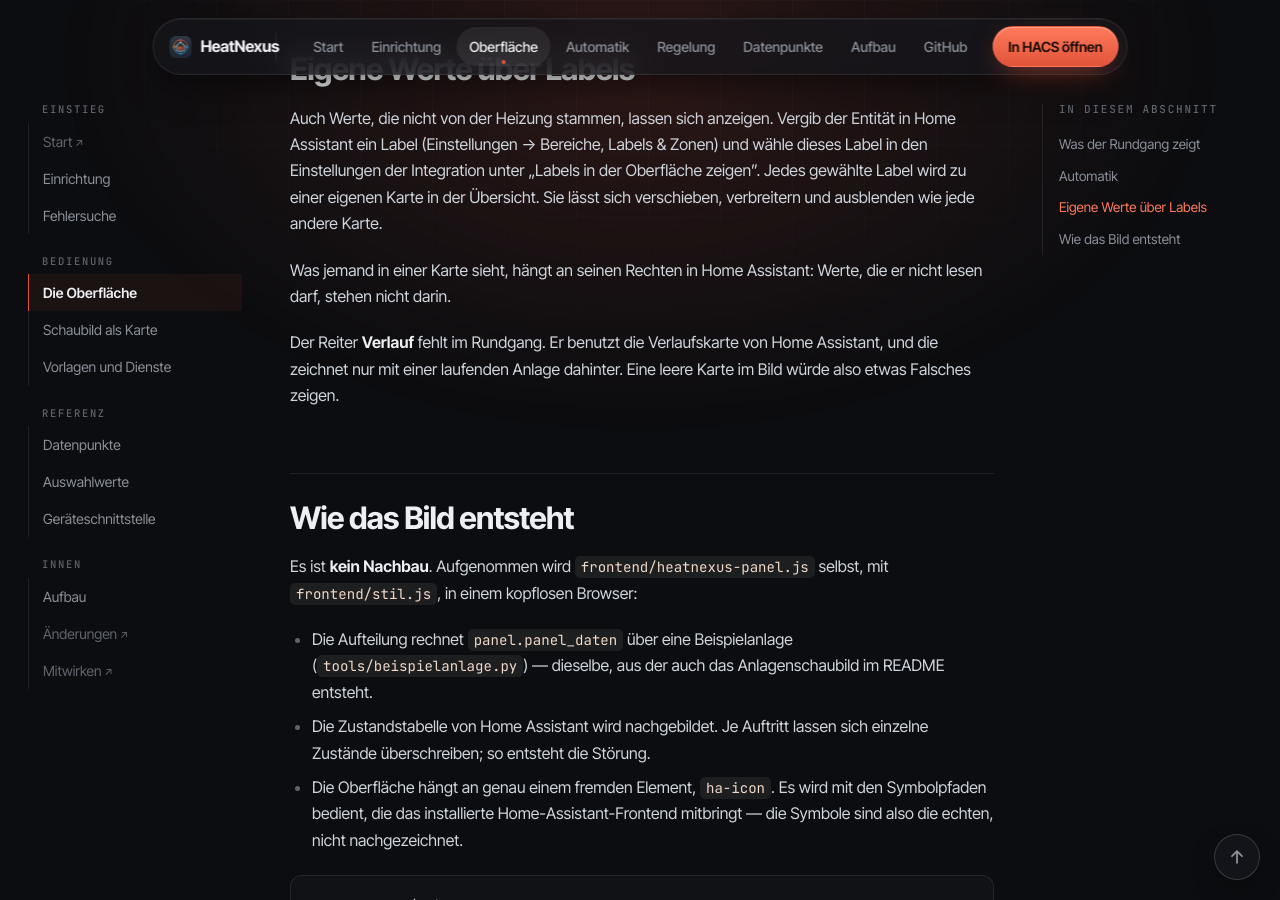
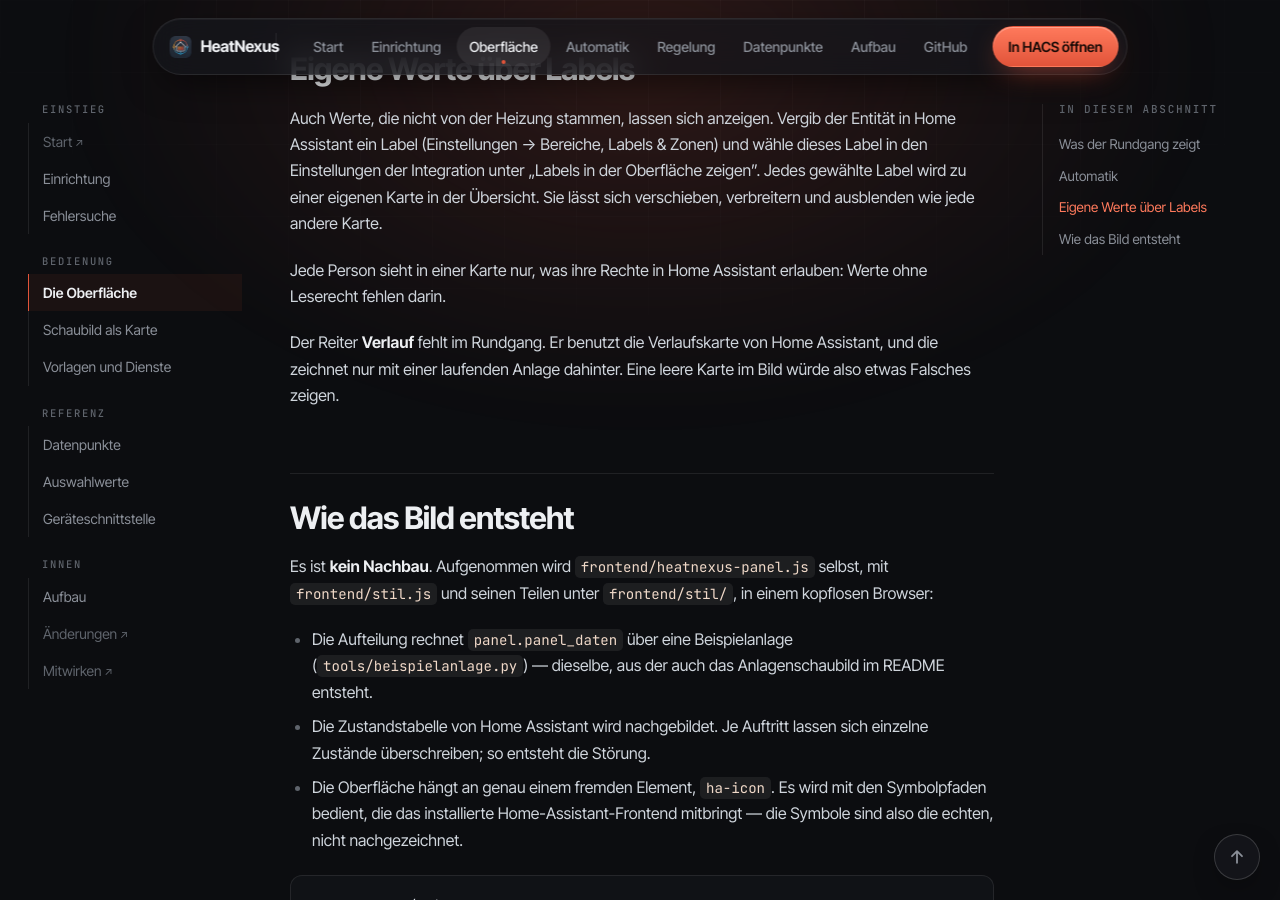
Before and after one commit to xIceTea/HeatNexus, a Jekyll site: the page built from docs/ANLEITUNG.md, in a window 1280 px wide and 900 px high, scrolled down 12468 px. Built offline with Jekyll 4.4.1, drawn with Linux system fonts in a browser that asks for light colours; some of the changed lines change nothing that is shown; some of the changed text lies outside the part shown.

Commit message:
docs: Architektur um Abruf, Stil und Panelmodule ergänzen

```diff
--- a/docs/_includes/ARCHITECTURE.md
+++ b/docs/_includes/ARCHITECTURE.md
@@ -64,7 +64,10 @@
 Die Einrichtung wartet nur auf die Grunddaten (`async_init_basic()`, eigenes
 Zeitlimit `INIT_TIMEOUT`, getrennt vom Zeitlimit des Pollings). Der Vollabzug
 läuft danach als Hintergrundaufgabe und meldet die zusätzlich gefundenen
-Entities nach.
+Entities nach. Scheitert er oder bleibt er lückenhaft, stellt er den bekannten
+Stand wieder her und versucht es nach einer Pause erneut, insgesamt dreimal
+(`einlesen.VOLLABZUG_PAUSEN`). Die Meldung „vollständig eingelesen“ erscheint
+nur nach einem vollständigen Lauf.
 
 Wird der Umfang verkleinert, werden die betroffenen Entities **stillgelegt,
 nicht gelöscht** – eigene Namen, Bereichszuordnung und Verlauf bleiben damit
@@ -151,7 +154,7 @@
 `schema/` importiert nichts aus Home Assistant und ist ohne HA testbar.
 
 Die Bewegung steckt **nicht** in der Zeichnung: Sie liegt als eigene Ebene
-darüber (`frontend/teile/schaubild.js` mit den Regeln aus `frontend/stil.js`) –
+darüber (`frontend/teile/schaubild.js` mit den Regeln aus `frontend/stil/schaubild.js`) –
 strömende Bänder auf den Leitungen, drehende Pumpen, das Glutbett nach
 Kesselleistung, die Schichtung des Puffers zwischen seinen beiden Fühlern.
 
@@ -234,6 +237,18 @@
 die nachhinkt. Die Ziele sind Sollwerte; der tatsächliche Takt ergibt sich aus
 dem eingestellten Abfrageintervall.
 
+### Blöcke und Ausfall
+
+Ein Durchlauf liest in Blöcken. Wie groß der nächste Block ist, richtet sich
+nach der zuletzt gemessenen Dauer je Wert und der verbleibenden Zeit
+(`_blockgroesse`). Gelesenes geht blockweise in den Bestand; eine
+Zeitüberschreitung verwirft also nichts, was schon gelesen ist.
+
+Scheitert jede Lesung eines Durchlaufs, gilt der Durchlauf als gescheitert.
+Der Coordinator fragt dann seltener, schreibt den Ausfall einmal ins Protokoll
+und meldet nach drei Fehlschlägen in Folge eine Reparatur „nicht erreichbar“.
+Ein einzelner Fehlschlag lässt die zuletzt gelesenen Werte stehen.
+
 ## Enums
 
 Enum-Tabellen sind `dict[int, str]`, da die Wertebereiche Lücken enthalten
@@ -275,9 +290,9 @@
 | `stilllegung.py` | Entitäten stilllegen oder löschen, die aus dem Umfang gefallen sind |
 | `dienste.py` | die Dienste `rediscover` und `dashboard_ausgeben` |
 | `dashboard/` | mitgeliefertes Dashboard, serverseitig gebaut: `anlagen` (die Teile aus den Registrierungen), `muster` (Rang und Namensmuster), `auswahl` (welcher Wert wohin), `karten` (Kartenbausteine), `badges` (Badges der Kopfzeile), `uebersicht` (Reiter Übersicht), `kacheln` (Karten der Übersicht je Anlagenteil nach Rolle), `anlage` (Arbeitsseite je Anlage), `details` (Unteransicht je Anlagenteil), `wartung` (Wartung und Auswertung), Zusammenbau und Anmeldung in `__init__` |
-| `panel/` | eigener Eintrag in der Seitenleiste: Anmeldung, Aufteilung, Suchmuster, Erklärtexte |
+| `panel/` | eigener Eintrag in der Seitenleiste: Anmeldung, `daten` (Aufteilung je Anlage), je Reiter `uebersicht`, `steuerung`, `programme`, `wartung`; `suche` (Entitäten nach Muster), `muster`, `hilfe`, `marken` |
 | `frontend/` | die Oberfläche selbst (siehe unten) |
-| `schema/` | Anlagenschaubild: `farben`, `werte`, `bauteile`, `zeichnung`, `karte` – aus den Bauteildateien in `anlagenteile/` |
+| `schema/` | Anlagenschaubild: `farben`, `werte`, `bauteile`, `zeichnung`, `ebenen` (Überlagerungen je Bauteil), `karte` – aus den Bauteildateien in `anlagenteile/` |
 | `blueprints.py` | Automations-Vorlagen bereitstellen |
 | `diagnostics.py` | Diagnosedaten für Fehlerberichte |
 | `entity.py` | Basisklasse: unique_id, Gerätezuordnung, Poll-Registrierung |
@@ -323,7 +338,8 @@
 | Datei | Aufgabe |
 |---|---|
 | `heatnexus-panel.js` | das Element selbst: Lebenszyklus, Werte-Zugriff, Aufbau, Kopf- und Reiterleiste |
-| `stil.js` | das gesamte CSS |
+| `stil.js` | setzt das CSS aus den Teilen in `stil/` in fester Reihenfolge zusammen |
+| `stil/*.js` | das CSS, je Bereich ein Teil (Grund, Raster, Karten, Dialog, …) |
 | `ordnung.js` | Reihenfolge der Karten und Zeitkonstanten – dieselbe Rechnung wie `anordnung.py` auf dem Server |
 | `zeitprogramm.js` | Zeitprogramme: Abschnitte, Prüfung, Nutzlast, Wochenraster, Editor |
 | `teile/*.js` | die Abschnitte der Oberfläche, je einer als Mixin |
--- a/docs/_includes/OBERFLAECHE.md
+++ b/docs/_includes/OBERFLAECHE.md
@@ -82,8 +82,8 @@
 Übersicht. Sie lässt sich verschieben, verbreitern und ausblenden wie jede
 andere Karte.
 
-Was jemand in einer Karte sieht, hängt an seinen Rechten in Home Assistant:
-Werte, die er nicht lesen darf, stehen nicht darin.
+Jede Person sieht in einer Karte nur, was ihre Rechte in Home Assistant
+erlauben: Werte ohne Leserecht fehlen darin.
 
 Der Reiter **Verlauf** fehlt im Rundgang. Er benutzt die Verlaufskarte von
 Home Assistant, und die zeichnet nur mit einer laufenden Anlage dahinter. Eine
@@ -92,7 +92,7 @@
 ## Wie das Bild entsteht
 
 Es ist **kein Nachbau**. Aufgenommen wird `frontend/heatnexus-panel.js` selbst,
-mit `frontend/stil.js`, in einem kopflosen Browser:
+mit `frontend/stil.js` und seinen Teilen unter `frontend/stil/`, in einem kopflosen Browser:
 
 - Die Aufteilung rechnet `panel.panel_daten` über eine Beispielanlage
   (`tools/beispielanlage.py`) — dieselbe, aus der auch das Anlagenschaubild im
```
